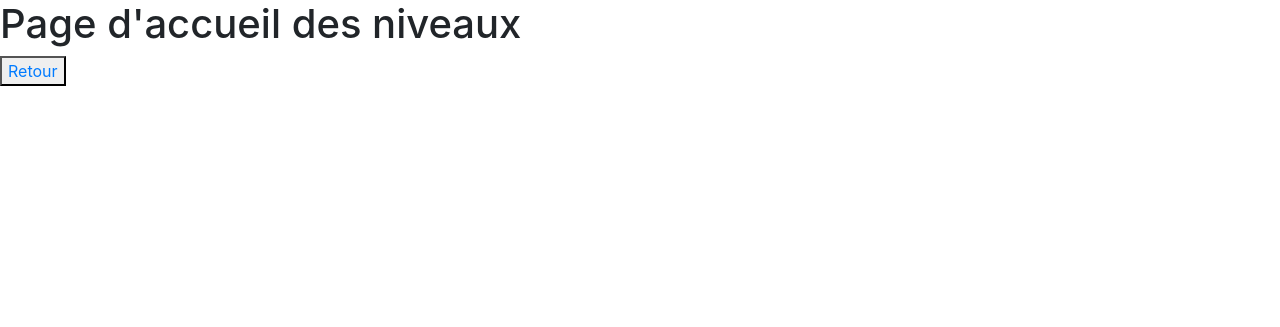
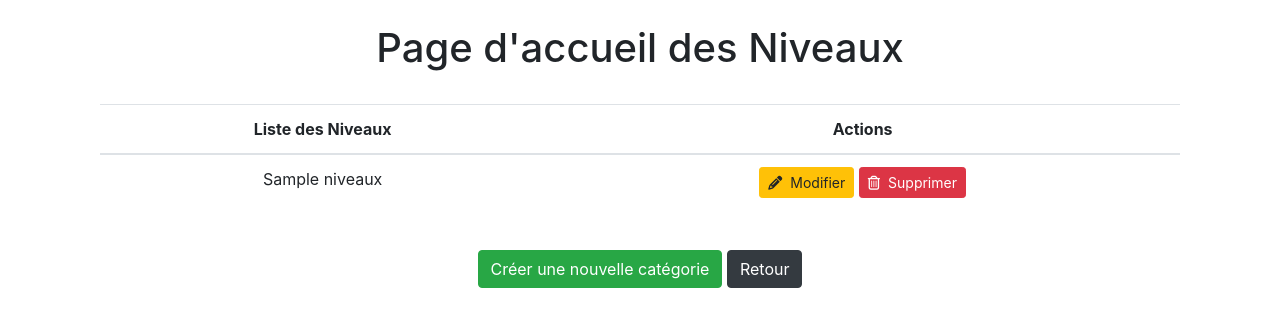
Before and after one commit to Eleriad/MyOnlineQuiz, a PHP site: page /niveau in a window 1280 px wide. Shown: the top 327 px of the page. Run offline with PHP 8.4, Linux system fonts and the light colour scheme; tables that the repository leaves empty or names only in its code hold one stand-in row (values such as "Sample post"); some libraries are stand-ins or nearby versions.

Commit message:
Ajout des niveaux

```diff
--- a/app/controllers/NiveauController.php
+++ b/app/controllers/NiveauController.php
@@ -4,6 +4,8 @@ class NiveauController extends Controller
 {
     public function index()
     {
-        $this->view('niveau/index');
+
+        $niveaux = $this->model('Niveau')->getNiveaux();
+        $this->view('niveau/index', ['niveaux'=>$niveaux]);
     }
 }
--- /dev/null
+++ b/app/models/Niveau.php
@@ -0,0 +1,60 @@
+<?php
+
+class Niveau extends Database
+{
+    public $name;
+
+    public function create()
+    {
+        $sql = "INSERT INTO niveaux (name) VALUE (:name)";
+        $stmt = self::$_connection->prepare($sql);
+        $stmt->bindParam('name', $this->name, PDO::PARAM_STR);
+        $stmt->execute();
+        $stmt->setFetchMode(PDO::FETCH_CLASS, 'Niveau');
+        $result = $stmt->rowCount();
+        return $result;
+    }
+
+    public function getNiveaux()
+    {
+        $sql = "SELECT * FROM niveaux";
+        $stmt = self::$_connection->prepare($sql);
+        $stmt->execute();
+        $stmt->setFetchMode(PDO::FETCH_CLASS, 'Niveau');
+        $result = $stmt->fetchAll();
+        return $result;
+    }
+
+    public function update()
+    {
+        $sql = "UPDATE niveaux SET name = :name WHERE id_niveau = :id_niveau";
+        $stmt = self::$_connection->prepare($sql);
+        $stmt->bindParam('name', $this->name, PDO::PARAM_STR);
+        $stmt->bindParam('id_niveau', $this->id_niveau, PDO::PARAM_INT);
+        $stmt->execute();
+        $stmt->setFetchMode(PDO::FETCH_CLASS, 'Niveau');
+        $result = $stmt->rowCount();
+        return $result;
+    }
+
+    public function delete()
+    {
+        $sql ="DELETE FROM niveaux WHERE id_niveau = :id_niveau";
+        $stmt = self::$_connection->prepare($sql);
+        $stmt->bindParam('id_niveau', $this->id_niveau, PDO::PARAM_INT);
+        $stmt->execute();
+        $result = $stmt->rowCount();
+        return $result;
+    }
+
+    public function getNiveauById($idNiveau)
+    {
+        $sql ="SELECT * FROM niveaux WHERE id_niveau = $idNiveau";
+        $stmt = self::$_connection->prepare($sql);
+        $stmt->bindParam('id_niveau', $idNiveau, PDO::PARAM_INT);
+        $stmt->execute();
+        $stmt->setFetchMode(PDO::FETCH_CLASS, 'Niveau');
+        $result = $stmt->fetch();
+        return $result;
+    }
+}
--- a/app/views/niveau/index.php
+++ b/app/views/niveau/index.php
@@ -1,3 +1,34 @@
-<h1>Page d'accueil des niveaux</h1>
+<div class="container text-center py-4">
+    <h1>Page d'accueil des Niveaux</h1>
 
-<button><a href="/admin/index">Retour</a></button>
+    <div class="container py-4">
+        <table class="table w-100 mt">
+            <thead>
+                <tr>
+                    <th>Liste des Niveaux</th>
+                    <th>Actions</th>
+                </tr>
+            </thead>
+            <tbody>
+                <?php
+                foreach ($data['niveaux'] as $niveaux) {
+                    echo '
+                    <tr>
+                        <td>' . $niveaux->name . '</td>
+                        <td>
+                            <a href="/niveau/edit/' . $niveaux->id_niveau . '" class="btn btn-warning btn-sm"><span><i class="fas fa-pencil-alt mr-2"></i></span>Modifier</a>
+                            <a href="/niveau/delete/' . $niveaux->id_niveau . '" class="btn btn-danger btn-sm"><span><i class="far fa-trash-alt mr-2"></i></span>Supprimer</a>
+                        </td>
+                    </tr>';
+                }
+                ?>
+            </tbody>
+        </table>
+    </div>
+
+    <div class="text-center">
+        <a href="/niveau/create" class="btn btn-success">Créer une nouvelle catégorie</a>
+
+        <a href="/admin/index" class="btn btn-dark">Retour</a>
+    </div>
+</div>
```
Also changed, not shown: app/views/niveau/create.php (added, +14 -0 lines), app/views/niveau/delete.php (added, +12 -0 lines), app/views/niveau/edit.php (added, +12 -0 lines).
